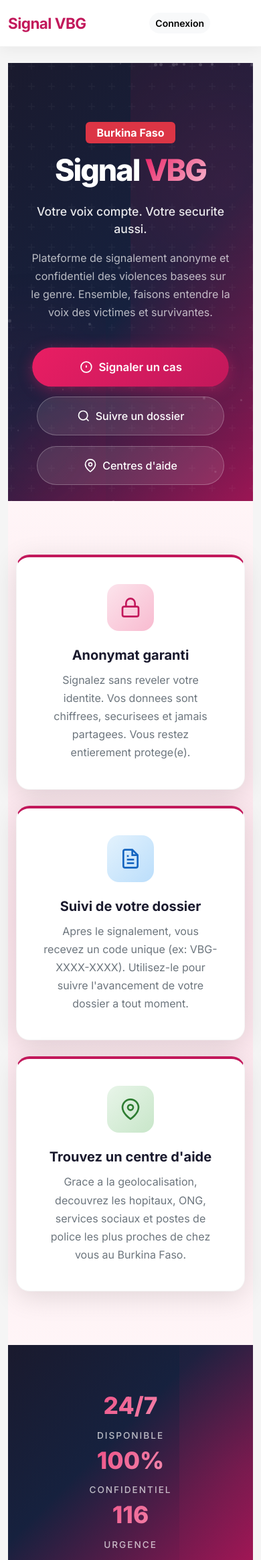
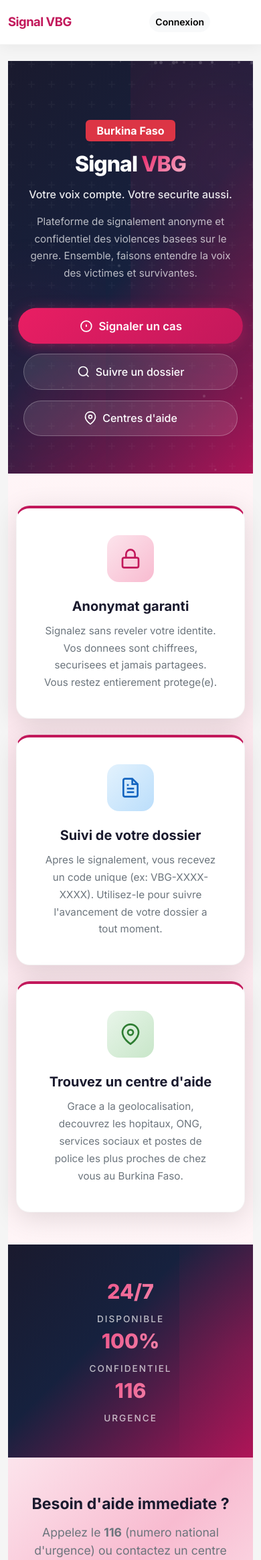
Before and after one commit to Isaac-code-ux643/signal-vbg, a Django app: page / in a window 390 px wide. Shown: the top 2329 px of the page at 67% size. Run offline with Django 5.2, Linux system fonts and the light colour scheme.

Commit message:
responsive mobile: hero, tableaux, cartes Leaflet, geolocalisation du formulaire

```diff
--- a/apps/centers/templates/centers/detail.html
+++ b/apps/centers/templates/centers/detail.html
@@ -6,13 +6,14 @@
 <div class="row">
     <div class="col-lg-8">
         <div class="card shadow">
-            <div class="card-header">
+            <div class="card-header d-flex justify-content-between align-items-center flex-wrap gap-2">
                 <h3 class="mb-0">{{ center.name }}</h3>
                 <span class="badge bg-primary">{{ center.get_center_type_display }}</span>
             </div>
             <div class="card-body">
                 <p>{{ center.description }}</p>
 
+                <div class="table-responsive">
                     <table class="table">
                         <tr><th>Adresse</th><td>{{ center.address }}, {{ center.city }}</td></tr>
                         <tr><th>Province</th><td>{{ center.province }}</td></tr>
@@ -24,6 +25,7 @@
                         <tr><th>Gratuit</th><td>{% if center.is_free %}Oui{% else %}Non{% endif %}</td></tr>
                         <tr><th>Anonymat accepte</th><td>{% if center.accepts_anonymous %}Oui{% else %}Non{% endif %}</td></tr>
                     </table>
+                </div>
 
                 <h5>Services offerts</h5>
                 <p>{{ center.services_offered }}</p>
--- a/apps/dashboard/templates/dashboard/case_detail.html
+++ b/apps/dashboard/templates/dashboard/case_detail.html
@@ -3,7 +3,7 @@
 {% block title %}Cas {{ report.tracking_code }} - Tableau de bord{% endblock %}
 
 {% block content %}
-<div class="d-flex justify-content-between align-items-center mb-4">
+<div class="d-flex justify-content-between align-items-center flex-wrap gap-2 mb-4">
     <div>
         <a href="{% url 'dashboard:cases' %}" class="text-decoration-none text-muted">
             <i class="bi bi-arrow-left"></i> Retour aux cas
@@ -141,7 +141,7 @@
             </div>
             <div class="card-body">
                 {% for h in history %}
-                <div class="d-flex mb-3 {% if not forloop.last %}pb-3 border-bottom{% endif %}">
+                <div class="d-flex flex-wrap mb-3 {% if not forloop.last %}pb-3 border-bottom{% endif %}">
                     <div class="me-3">
                         <span class="badge bg-secondary">{{ h.old_status }}</span>
                         <i class="bi bi-arrow-right mx-1"></i>
@@ -168,6 +168,7 @@
                 <h5 class="mb-0"><i class="bi bi-info-circle"></i> Informations</h5>
             </div>
             <div class="card-body">
+                <div class="table-responsive">
                     <table class="table table-sm mb-0">
                         <tr>
                             <td class="text-muted">Code</td>
@@ -190,6 +191,7 @@
                             <td>{{ report.updated_at|date:"d/m/Y H:i" }}</td>
                         </tr>
                     </table>
+                </div>
             </div>
         </div>
 
--- a/apps/tracking/templates/tracking/detail.html
+++ b/apps/tracking/templates/tracking/detail.html
@@ -6,11 +6,12 @@
 <div class="row">
     <div class="col-lg-8">
         <div class="card shadow mb-4">
-            <div class="card-header d-flex justify-content-between align-items-center">
+            <div class="card-header d-flex justify-content-between align-items-center flex-wrap gap-2">
                 <h4 class="mb-0">Dossier {{ report.tracking_code }}</h4>
                 <span class="badge bg-{{ report.urgency }}">{{ report.get_urgency_display }}</span>
             </div>
             <div class="card-body">
+                <div class="table-responsive">
                     <table class="table">
                         <tr><th>Type de VBG</th><td>{{ report.get_vbg_type_display }}</td></tr>
                         <tr>
@@ -21,6 +22,7 @@
                         <tr><th>Lieu</th><td>{{ report.location_description|default:"Non précisé" }}</td></tr>
                         <tr><th>Description</th><td>{{ report.description }}</td></tr>
                     </table>
+                </div>
             </div>
         </div>
 
--- a/static/css/style.css
+++ b/static/css/style.css
@@ -31,6 +31,7 @@ body {
     display: flex;
     flex-direction: column;
     -webkit-font-smoothing: antialiased;
+    overflow-x: hidden;
 }
 
 main { flex: 1; }
@@ -698,10 +699,40 @@ footer a:hover {
 }
 
 /* ========== RESPONSIVE ========== */
+@media (max-width: 991.98px) {
+    .features-section { margin-top: 0; }
+}
+
 @media (max-width: 768px) {
-    .hero-title { font-size: 2.8rem; }
-    .hero-subtitle { font-size: 1.1rem; }
+    body { font-size: 0.95rem; }
+
+    .hero {
+        min-height: auto;
+        padding: 5.5rem 0 3.5rem;
+    }
+    .hero-content { padding: 0 1.25rem; }
+    .hero-title { font-size: 2.3rem; letter-spacing: -1px; margin-bottom: 1rem; }
+    .hero-subtitle { font-size: 1.05rem; }
+    .hero-description { font-size: 0.95rem; }
     .hero-actions { flex-direction: column; align-items: center; }
-    .btn-hero-primary, .btn-hero-secondary { width: 100%; max-width: 280px; justify-content: center; }
+    .btn-hero-primary, .btn-hero-secondary { width: 100%; max-width: 320px; justify-content: center; }
+
+    .features-section { padding: 3rem 0; }
+    .stats-section { padding: 3rem 0; }
+    .cta-section { padding: 3.5rem 0; }
     .stat-number { font-size: 2.2rem; }
+
+    #centersMap { height: 360px !important; }
+    #mapPreview { height: 260px !important; }
+
+    .tracking-code-display { font-size: 1.2rem; letter-spacing: 2px; }
+
+    .navbar-brand { font-size: 1.15rem; }
 }
+
+@media (max-width: 420px) {
+    .hero-title { font-size: 2rem; }
+    .hero-subtitle { font-size: 1rem; }
+    .stat-number { font-size: 1.9rem; }
+    .btn-hero-primary, .btn-hero-secondary { padding: 0.85rem 1.5rem; }
+}
--- a/templates/base.html
+++ b/templates/base.html
@@ -66,6 +66,12 @@
             }
         }
     });
+
+    window.addEventListener('load', function() {
+        setTimeout(function() {
+            window.dispatchEvent(new Event('resize'));
+        }, 400);
+    });
     </script>
 
     {% block extra_js %}{% endblock %}
```
Also changed, not shown: apps/reports/templates/reports/submit.html (+14 -8 lines). Lines whose indentation alone changed are shown as unchanged.
